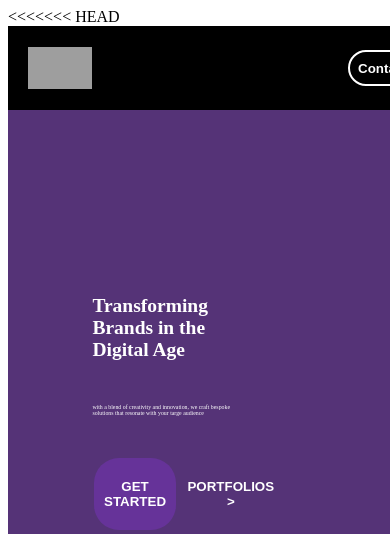
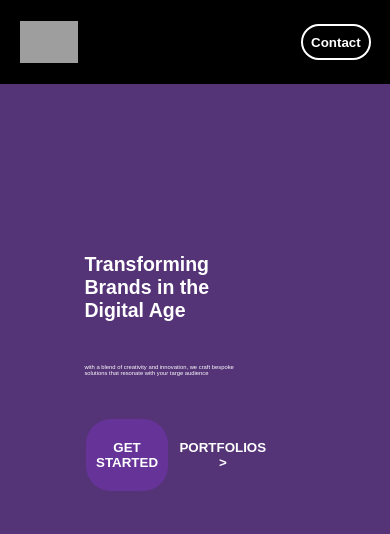
Before and after one commit to chapati-ux/The-Happening-Events, a PHP site: page / in a window 390 px wide. Shown: the top 534 px of the page. Run offline with PHP 8.4, Linux system fonts and the light colour scheme; grey boxes are pictures that could not be loaded.

Commit message:
first commit3

```diff
--- a/index.html
+++ b/index.html
@@ -1,4 +1,3 @@
-<<<<<<< HEAD
 <!DOCTYPE html>
 <html lang="en">
 <head>
@@ -61,60 +60,3 @@
     </div>
 </body>
 </html>
-=======
-<!DOCTYPE html>
-<html lang="en">
-<head>
-    <meta charset="UTF-8">
-    <meta name="viewport" content="width=device-width, initial-scale=1.0">
-    <title>creato</title>
-    <link rel="stylesheet" href="style.css">
-</head>
-<body>
-    <div id="main">
-        <div id="nav">
-            <div id="nav1">
-                <img src="https://site.sociolib.com/creato/wp-content/uploads/sites/24/2024/04/10.png" alt="">
-                <div id="gp" class="gp">
-                    <a href="">Home</a>
-                    <a href="">Pages</a>
-                </div>
-            </div>
-            <div id="nav2">
-                <div id="gp1" class="gp">
-                    <a href="">Services</a>
-                    <a href="">Portfolio</a>
-                </div>
-                <button><b>Contact</b></button>
-            </div>
-        </div>
-
-
-        <div id="section1">
-            <iframe  src="https://www.youtube.com/embed/FdZd-kLy06w?si=Yk3aH04fjBZWphVi"
-                allowfullscreen></iframe>
-
-             <div class="group">
-                <div id="g1">
-                    <h1>Transforming <br>
-                    Brands in the <br>
-                    Digital Age</h1>
-
-                    <p>with a blend of creativity and innovation, we craft bespoke <br>
-                    solutions that resonate with your targe audience</p>
-
-                    <div id="buttons">
-                    <button><b>GET STARTED</b></button>
-                    <button><b>PORTFOLIOS ></b></button>
-                </div>
-                </div>
-
-                <div id="g2">
-                    <img srcset="https://site.sociolib.com/creato/wp-content/uploads/sites/24/2024/04/02.png 1000w, https://site.sociolib.com/creato/wp-content/uploads/sites/24/2024/04/02-300x300.png 300w, https://site.sociolib.com/creato/wp-content/uploads/sites/24/2024/04/02-150x150.png 150w, https://site.sociolib.com/creato/wp-content/uploads/sites/24/2024/04/02-768x768.png 768w, https://site.sociolib.com/creato/wp-content/uploads/sites/24/2024/04/02-800x800.png 800w" alt="">
-                </div>
-             </div>
-        </div>
-    </div>
-</body>
-</html>
->>>>>>> 59d22bbf08769df131df30ae7c4d937813c2bef8
--- a/style.css
+++ b/style.css
@@ -1,4 +1,3 @@
-<<<<<<< HEAD
 *{
     padding: 0;
     margin: 0;
@@ -179,189 +178,3 @@ iframe{
 #buttons button:nth-child(2):hover{
     color: rgb(177, 156, 201) ;
 }
-
-
-=======
-*{
-    padding: 0;
-    margin: 0;
-    box-sizing: border-box;
-    scroll-behavior: smooth;
-    font-family: Arial, Helvetica, sans-serif
-}
-
-html , body{
-    height: 100%;
-    width: 100%;
-}
-#main{
-    height:100%;
-    width: 100%;
-    position: relative;
-    overflow: hidden;
-    background-color: rgb(85, 51, 119);
-}
-
-#nav{
-    background-color: black;
-    height:10vh;
-    width: 100vw;
-    display: flex;
-    padding: 0px 5vw;
-    position: relative;
-}
-#nav1{
-    background-color:transparent;
-    height: 100%;
-    width: 50%;
-    display: flex;
-    align-items: center;
-    justify-content: space-between;
-    padding-right: 0.5vw;
-}
-@media(max-width:600px)
-{
-   #nav a{
-    display: none;
-   }
-   #nav img{
-    position: absolute;
-    height: 5vh;
-
-   }
-
-}
-#nav2{
-    background-color: transparent;
-    height: 100%;
-    width: 50%;
-    display: flex;
-    align-items: center;
-    justify-content: space-between;
-    padding-left: 0.5vw;
-}
-#nav a{
-    color: white;
-    text-decoration: none;
-    font-size: 1.5vw;
-    transition: all ease 0.5s;
-}
-#nav a:hover{
-    color: rebeccapurple;
-
-}
-#nav img{
-    width: 15%;
-    cursor: pointer;
-}
-
-#nav button{
-    padding: 1vh 2vw;
-    border-radius: 20px;
-    border: 2px solid white;
-    background-color: transparent;
-    color: white;
-    cursor: pointer;
-}
-.gp a{
-    margin-right: 1vw;
-}
-
-
-#section1{
-    height: 100vh;
-    width: 100vw;
-}
-
-iframe{
-    height: 100vh;
-    width: 100vw;
-    position: absolute;
-    background-color: rebeccapurple;
-    display: none;
-}
-
-#section1 .group{
-    height: 100vh;
-    width: 100vw;
-    background-color: transparent;
-    z-index: 11;
-    display: flex;
-}
-@media(max-width:600px)
-{
-    #section1 .group{
-        flex-direction: column;
-    }
-
-    #g2 img{
-        height: 50%;
-        width: 100%;
-    }
-}
-#g1{
-    height: 100vh;
-    background-color: transparent;
-    padding: 20vh 14vh 0vh 10vh;
-}
-#g2{
-    height: 100vh;
-    background-color: transparent;
-    position: relative;
-}
-#g2 img{
-    height: 80%;
-    width: 80%;
-    object-fit: cover;
-    object-position: center;
-    margin-top: 10vh;
-    margin-left: 5vw;
-    transition:  0.5s;
-}
-#g2 img:hover{
-    margin-top: 8vh;
-}
-
-#g1 h1{
-  font-size: 5vw;
-  color: white;
-}
-
-#g1 p{
-    margin-top: 5vh;
-    font-size: 1.5vw;
-    color: white;
-}
-
-#g1 #buttons{
-    margin-top: 5vh;
-    display: flex;
-}
-
-#buttons button{
-    padding: 2.5vh 2.5vw;
-    border-radius: 25px;
-    border: none;
-    color: white;
-    background-color: rebeccapurple;
-    cursor: pointer;
-    margin-left: 0.5vw;
-}
-#buttons button:hover{
-  background-color:rgb(62, 39, 86) ;
-}
-#buttons button:nth-child(2){
-    padding: 2.5vh 2.5vw;
-    border-radius: 25px;
-    border: none;
-    color: white;
-    background-color:transparent;
-    cursor: pointer;
-    margin-left: 0.5vw;
-}
-#buttons button:nth-child(2):hover{
-    color: rgb(177, 156, 201) ;
-}
-
-
->>>>>>> 59d22bbf08769df131df30ae7c4d937813c2bef8
```
